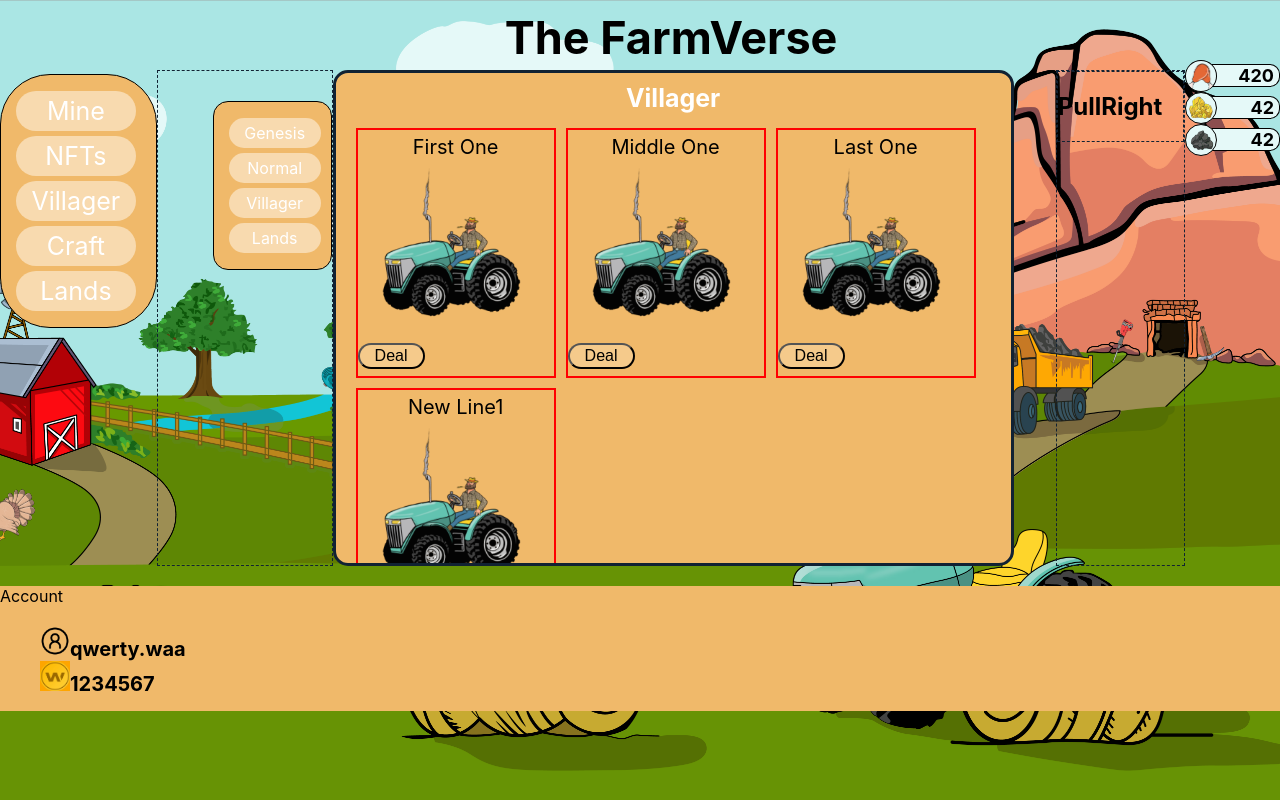
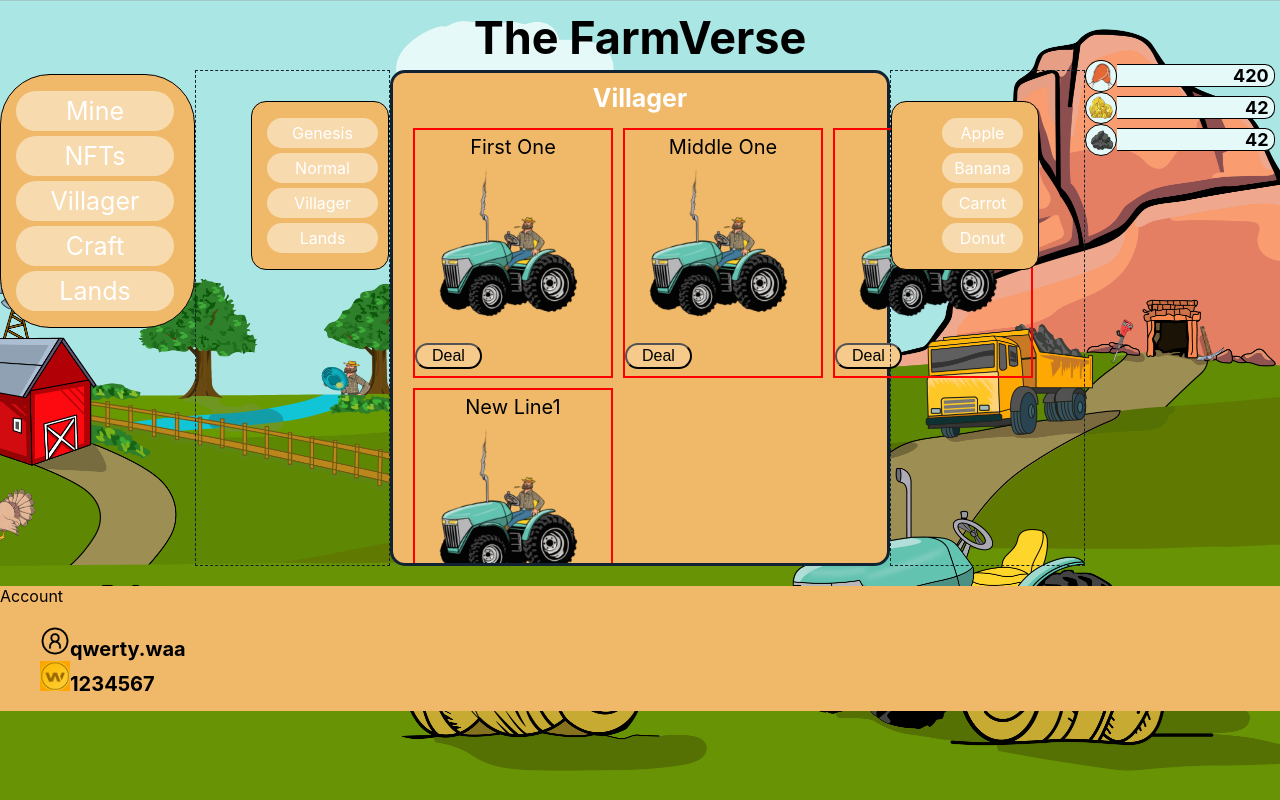
Before and after one commit to rvrichards/first, a React (Create React App) app: page / in a window 1280 px wide. Built offline with nearby package versions, Linux system fonts and the light colour scheme.

Commit message:
gris tweaking.

```diff
--- a/src/App.css
+++ b/src/App.css
@@ -1,16 +1,17 @@
 .App {
   /* text-align: center; */
   display: grid;
-  grid-template-areas: "side head  head head head   items"
-                       "side pLeft main main pRight items"
-                       "side pLeft main main pRight ."
-                       /* "side .     .    .    .      ." */
-                       "acct acct  acct acct acct   acct";
+  grid-template-areas: "side head  head head   items"
+                       "side pLeft main pRight items"
+                       "side pLeft main pRight ."
+                       /* "side .    .    .      ." */
+                       "acct acct  acct acct   acct";
   grid-template-rows: 50px 2fr 100px 125px;
   /* grid-template-columns: 1fr 1fr 2fr 2fr 1fr 1fr; */
   /* grid-template-rows: repeat(0, 1fr); */
   /* grid-template-columns: repeat(auto-fit, minmax(200px , 1fr)); */
-  grid-template-columns: repeat(0 , 1fr);
+  /* grid-template-columns: repeat(0 , 1fr); */
+  grid-template-columns: 1fr 1fr 500px 1fr 1fr;
   gap: 20px 0px;
   /* width: 1200px;
   height: 800px; */
--- a/src/components/PullRight/PullRight.css
+++ b/src/components/PullRight/PullRight.css
@@ -1,3 +1,26 @@
 .pullRight {
     border: 1px dashed #123;
+    /* display: none; */
 }
+
+.pull-right {
+    background-color: #f0b96a;
+    border: 1px solid black;
+    margin-top: 30px;
+    margin-right: 45px;
+    border-radius: 15px;
+}
+
+.pull-right-list li {
+    color: white;
+    font-size: 16px;
+    padding: 5px;
+    text-align: center;
+    border-radius: 15px;
+    margin: 5px 10px;
+    background-color: #f8daaf;
+}
+
+.pull-right-list {
+    padding-right: 5px;
+}
--- a/src/components/PullRight/PullRight.js
+++ b/src/components/PullRight/PullRight.js
@@ -6,11 +6,15 @@ import './PullRight.css';
 function PullRight(props) {
 
   return (
-    <div className="pullRight">
-        <h2>PullRight</h2>
+    <div className="pull-right">
+      <ul className="pull-right-list">
+        <li>Apple</li>
+        <li>Banana</li>
+        <li>Carrot</li>
+        <li>Donut</li>
+      </ul>
     </div>
   );
 }
 
-
 export default PullRight;
```
